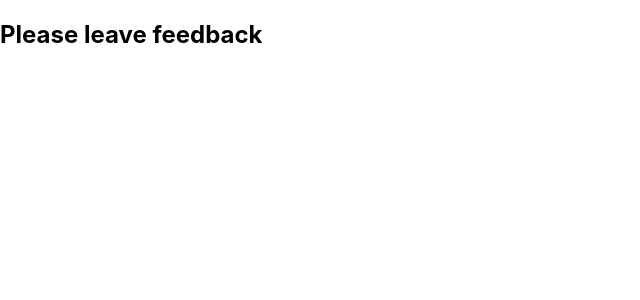
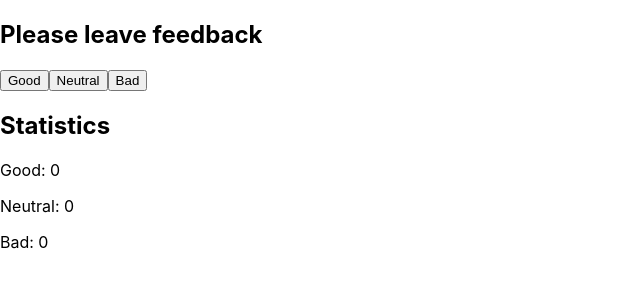
Before and after one commit to SvitlanaKorneeva/goit-react-hw-02-feedback, a React (Create React App) app: page / in a window 1280 px wide. Shown: the top 300 px of the page, without its empty margins (0-640 px from the left). Built offline with nearby package versions, Linux system fonts and the light colour scheme.

Commit message:
statistics step1

```diff
--- a/src/components/Statistics/Statistics.js
+++ b/src/components/Statistics/Statistics.js
@@ -1,11 +1,54 @@
-
 import React, { Component } from "react";
+import s from "./Statistics.module.css";
 
 class Statistics extends Component {
-  state = {};
-render() {
-  return <h2>Please leave feedback</h2>
+  state = {
+  good: 0,
+  neutral: 0,
+  bad: 0
+  };
+
+  handleGood = () => {
+    this.setState(prevState => ({
+      good: prevState.good +1,
+
+    }))
+  };
+  handleNeutral = () => {
+    this.setState(prevState => ({
+      neutral: prevState.neutral +1,
+
+    }))
+  };
+
+  handleBad = () => {
+    this.setState(prevState => ({
+      bad: prevState.bad +1,
+
+    }))
+  };
+
+  render() {
+  console.log(this.state)
+  return (
+
+  <div>
+      <h2>Please leave feedback</h2>
+      <div className={s.buttons}>
+        <button type="button" onClick={this.handleGood }>Good</button>
+        <button type="button" onClick={this.handleNeutral}>Neutral</button>
+        <button type="button" onClick={this.handleBad }>Bad</button>
+      </div>
+      <h2>Statistics</h2>
+      <div>
+        <p>Good: {this.state.good}</p>
+        <p>Neutral: {this.state.neutral}  </p>
+        <p>Bad: {this.state.bad} </p>
+      </div>
+    </div>
+  );
+
 }
 }
 
-export default Statistics
+export default Statistics;
```
